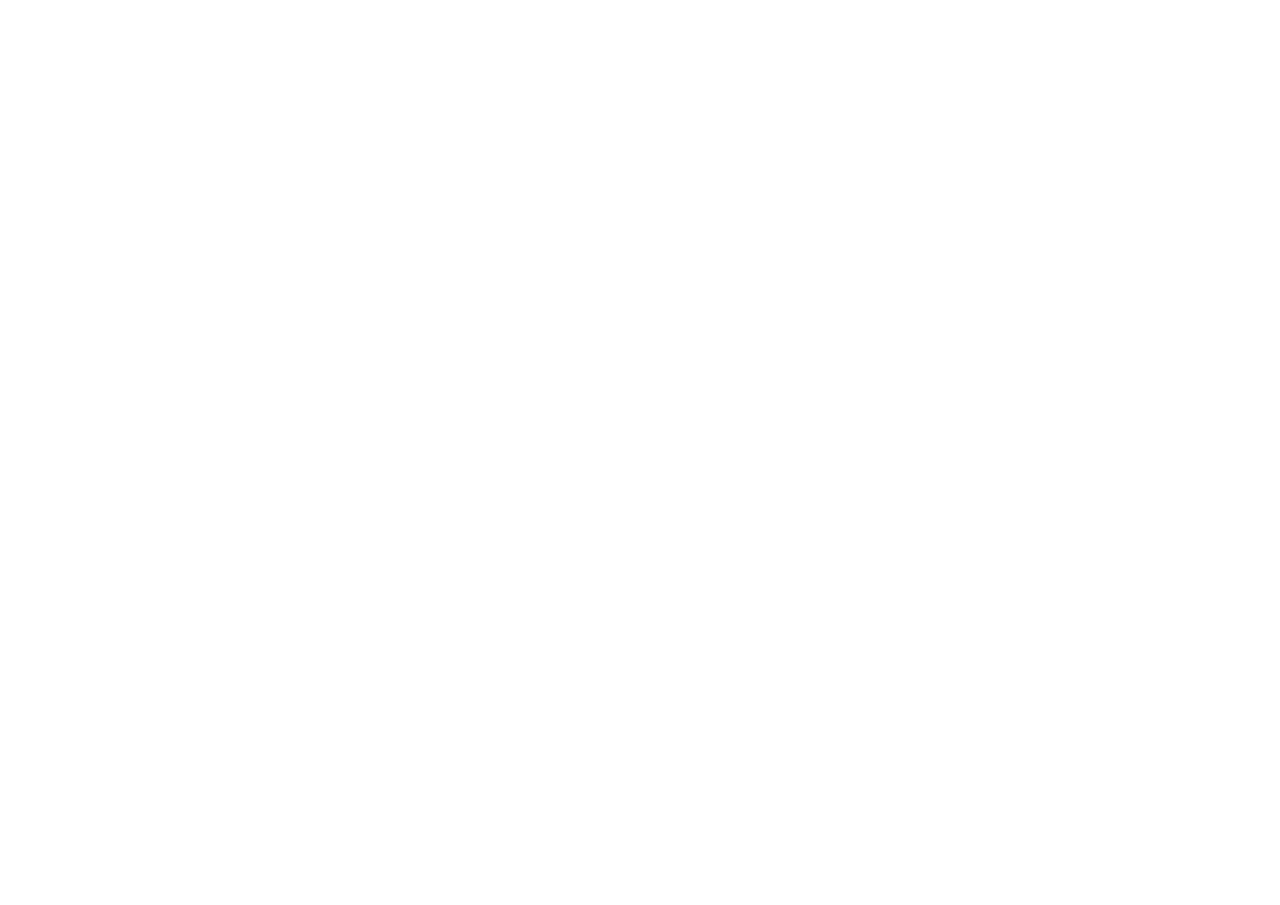
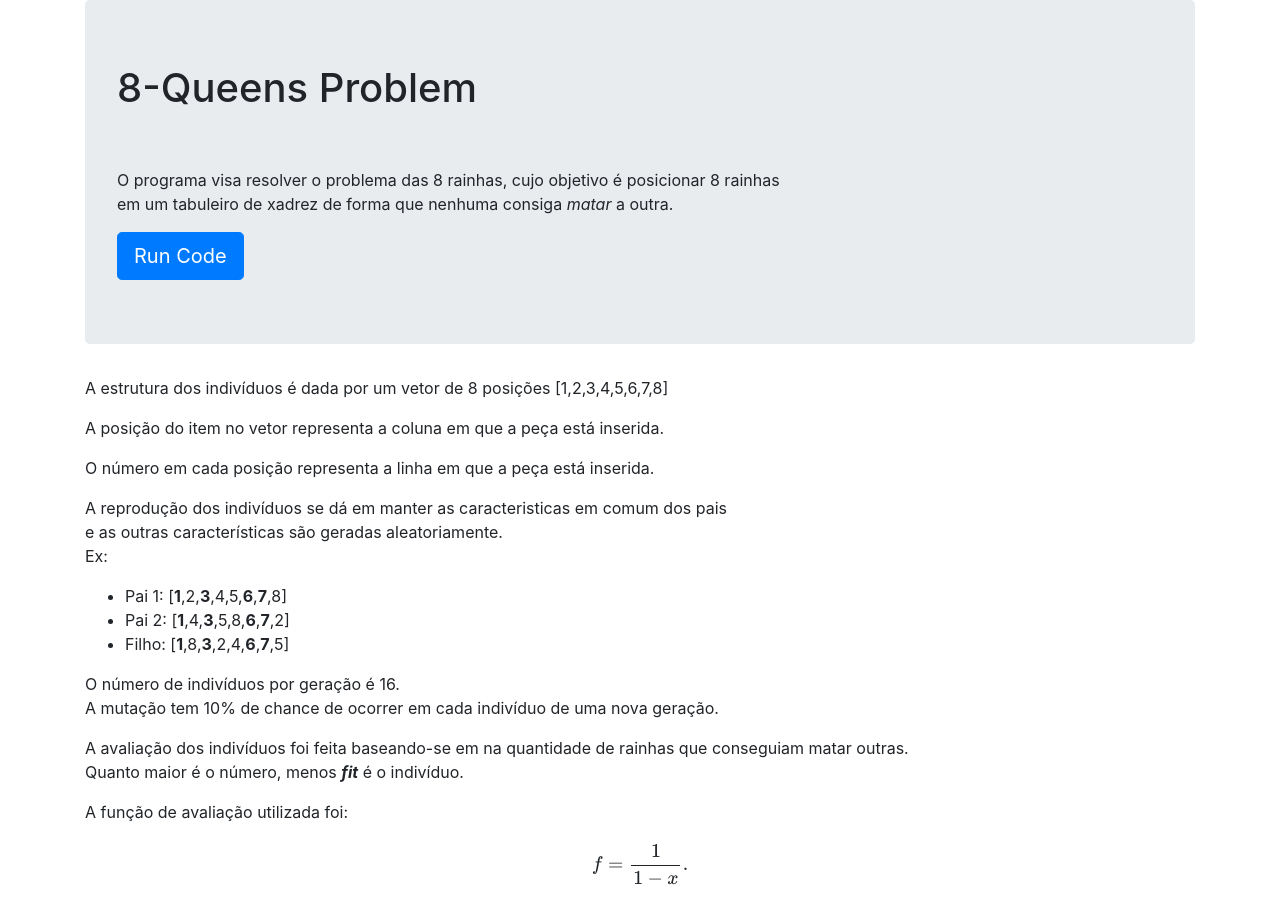
Before and after one commit to joaoheusi/8-QueensGeneticAlg, a Flask app: page / in a window 1280 px wide. Before the commit the page is empty. Before the commit the page ends 800 px from the top, so only its background shows below. Run offline with Flask 2, Linux system fonts and the light colour scheme; some libraries are stand-ins or nearby versions.

Commit message:
html edits

```diff
--- a/WebServer/server.py
+++ b/WebServer/server.py
@@ -4,7 +4,7 @@
 
 @app.route('/')
 def home_page():
-    return render_template('./index.html')
+    return render_template('./8queenspreview.html')
 
 
 @app.route('/8queens.html')
@@ -23,6 +23,12 @@
 
     return render_template('./8queens.html',returnable=returnable,newmatrix=newmatrix)
 
+
+@app.route('/<string:page_name>')
+def pages(page_name):
+    return render_template(page_name)
+
+
 """ @app.route('/<string:page_name>')
 def pages(page_name):
     return render_template(page_name) """
--- /dev/null
+++ b/WebServer/templates/8queenspreview.html
@@ -0,0 +1,46 @@
+<!DOCTYPE html>
+<html lang="en">
+<head>
+    <meta charset="UTF-8">
+    <meta name="viewport" content="width=device-width, initial-scale=1.0">
+    <link rel="stylesheet" href="https://stackpath.bootstrapcdn.com/bootstrap/4.5.0/css/bootstrap.min.css" integrity="sha384-9aIt2nRpC12Uk9gS9baDl411NQApFmC26EwAOH8WgZl5MYYxFfc+NcPb1dKGj7Sk" crossorigin="anonymous">
+    <script src="https://kit.fontawesome.com/6535701e99.js" crossorigin="anonymous"></script>
+    <link rel="stylesheet" href="./static/style.css">
+    <script src="https://polyfill.io/v3/polyfill.min.js?features=es6"></script>
+<script id="MathJax-script" async src="https://cdn.jsdelivr.net/npm/mathjax@3/es5/tex-mml-chtml.js"></script>
+    <title>Queens</title>
+</head>
+<body>
+    <div class="container">
+        <div class="jumbotron">
+            <h1>8-Queens Problem</h1>
+            <br><br>
+            <p>O programa visa resolver o problema das 8 rainhas, cujo objetivo é posicionar 8 rainhas
+                <br>em um tabuleiro de xadrez de forma que nenhuma consiga <em>matar</em> a outra.
+            </p>
+            <a href="{{ url_for('queens')}}" class="btn btn-primary btn-lg">Run Code</a>
+        </div>
+        <div class="content">
+            <p>A estrutura dos indivíduos é dada por um vetor de 8 posições [1,2,3,4,5,6,7,8]</p>
+            <p>A posição do item no vetor representa a coluna em que a peça está inserida.</p>
+            <p>O número em cada posição representa a linha em que a peça está inserida.</p>
+            <p>A reprodução dos indivíduos se dá em manter as caracteristicas em comum dos pais <br>
+                e as outras características são geradas aleatoriamente. <br> Ex:</p>
+            <ul>
+                <li>Pai 1: [<b>1</b>,2,<b>3</b>,4,5,<b>6</b>,<b>7</b>,8]</li>
+                <li>Pai 2: [<b>1</b>,4,<b>3</b>,5,8,<b>6</b>,<b>7</b>,2]</li>
+                <li>Filho: [<b>1</b>,8,<b>3</b>,2,4,<b>6</b>,<b>7</b>,5]</li>
+            </ul>
+
+            <p>O número de indivíduos por geração é 16.
+                <br>A mutação tem 10% de chance de ocorrer em cada indivíduo de uma nova geração.</p>
+            <p>A avaliação dos indivíduos foi feita baseando-se em na quantidade de rainhas que conseguiam matar outras.
+                <br>Quanto maior é o número, menos <em><b>fit</b></em> é o indivíduo.
+            </p>
+            <p>A função de avaliação utilizada foi:
+                \[f = {1 \over 1-x}.\]
+            </p>
+        </div>
+
+</body>
+</html>
```
Also changed, not shown: WebServer/templates/8queens.html (+12 -2 lines).
